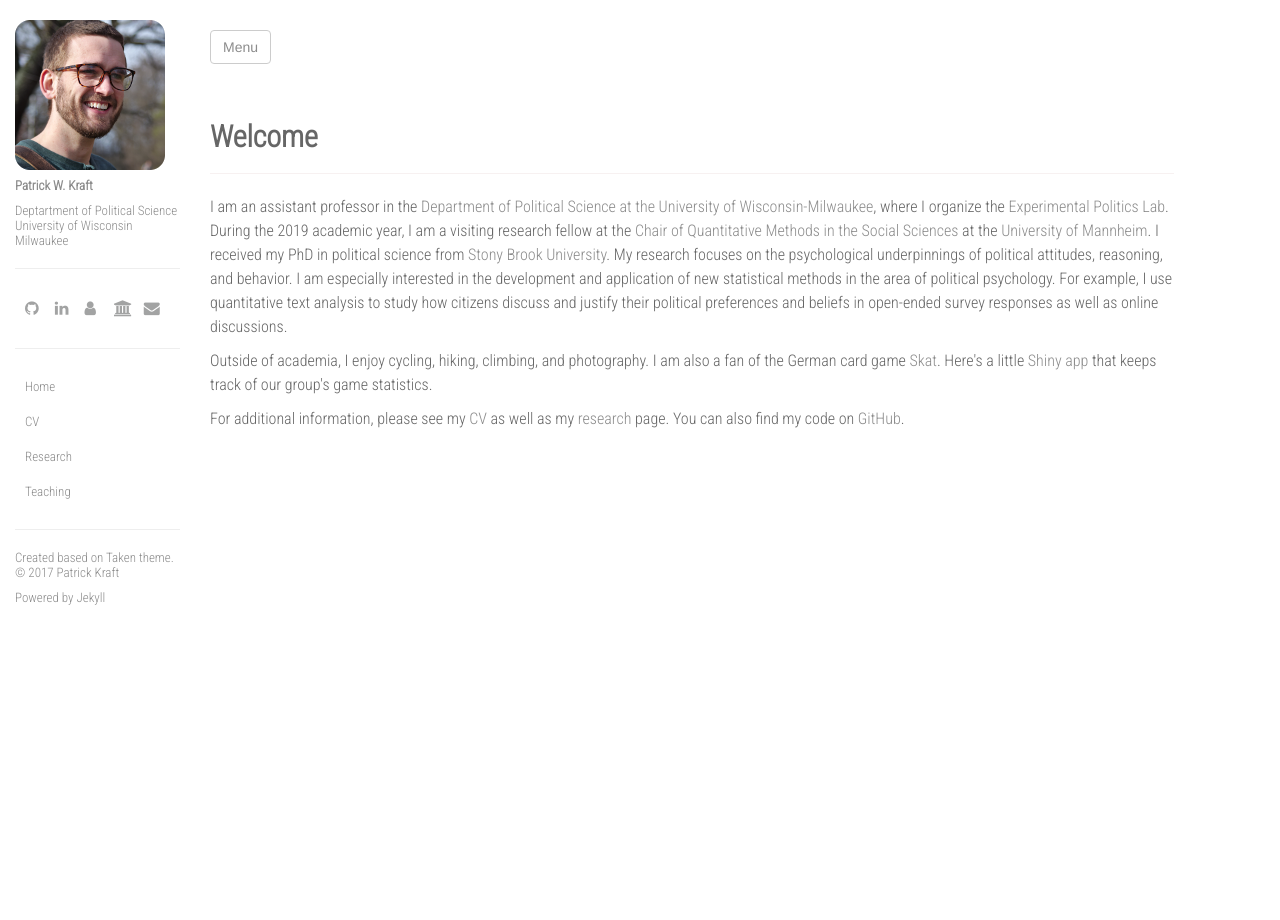
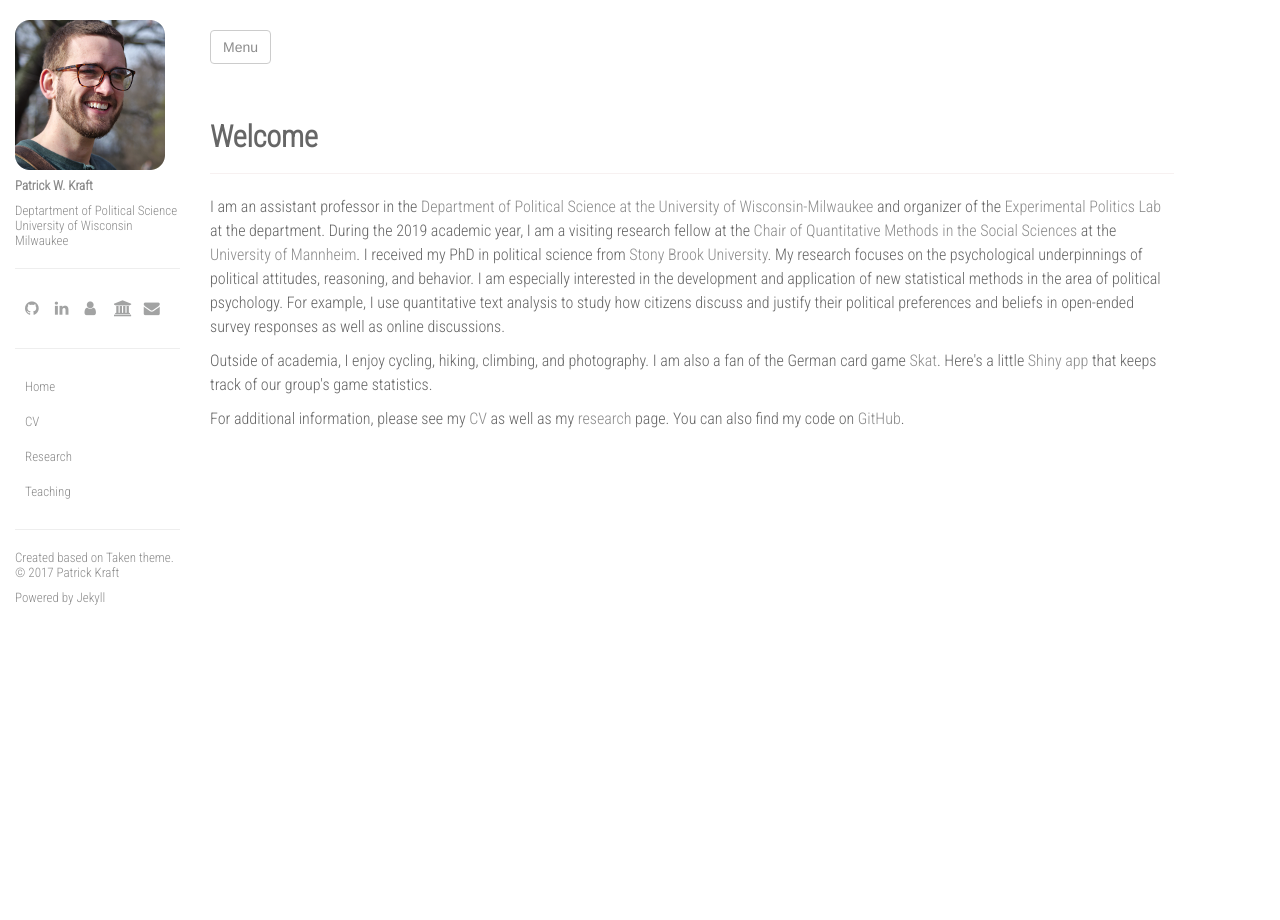
Before and after one commit to pwkraft/pwkraft-old.github.io, a Jekyll site: the page built from index.html, in a window 1280 px wide. Built offline with Jekyll 4.4.1, drawn with Linux system fonts in a browser that asks for light colours; nearby versions of some CDN libraries.

Commit message:
minor changes

```diff
--- a/index.html
+++ b/index.html
@@ -10,7 +10,7 @@
   <hr>
 
   <p>
-  I am an assistant professor in the <a href="https://uwm.edu/political-science/" target="blank">Department of Political Science at the University of Wisconsin-Milwaukee</a>, where I organize the <a href="https://experimentalpolitics.github.io/" target="blank">Experimental Politics Lab</a>. During the 2019 academic year, I am a visiting research fellow at the <a href="http://methods.sowi.uni-mannheim.de/" target ="blank">Chair of Quantitative Methods in the Social Sciences</a> at the <a href="https://www.uni-mannheim.de/" target ="blank">University of Mannheim</a>. I received my PhD in political science from <a href="http://www.stonybrook.edu/polsci/" target="blank">Stony Brook University</a>. My research focuses on the psychological underpinnings of political attitudes, reasoning, and behavior. I am especially interested in the development and application of new statistical methods in the area of political psychology. For example, I use quantitative text analysis to study how citizens discuss and justify their political preferences and beliefs in open-ended survey responses as well as online discussions.
+  I am an assistant professor in the <a href="https://uwm.edu/political-science/" target="blank">Department of Political Science at the University of Wisconsin-Milwaukee</a> and organizer of the <a href="https://experimentalpolitics.github.io/" target="blank">Experimental Politics Lab</a> at the department. During the 2019 academic year, I am a visiting research fellow at the <a href="http://methods.sowi.uni-mannheim.de/" target ="blank">Chair of Quantitative Methods in the Social Sciences</a> at the <a href="https://www.uni-mannheim.de/" target ="blank">University of Mannheim</a>. I received my PhD in political science from <a href="http://www.stonybrook.edu/polsci/" target="blank">Stony Brook University</a>. My research focuses on the psychological underpinnings of political attitudes, reasoning, and behavior. I am especially interested in the development and application of new statistical methods in the area of political psychology. For example, I use quantitative text analysis to study how citizens discuss and justify their political preferences and beliefs in open-ended survey responses as well as online discussions.
   </p>
 
   <p>
```
